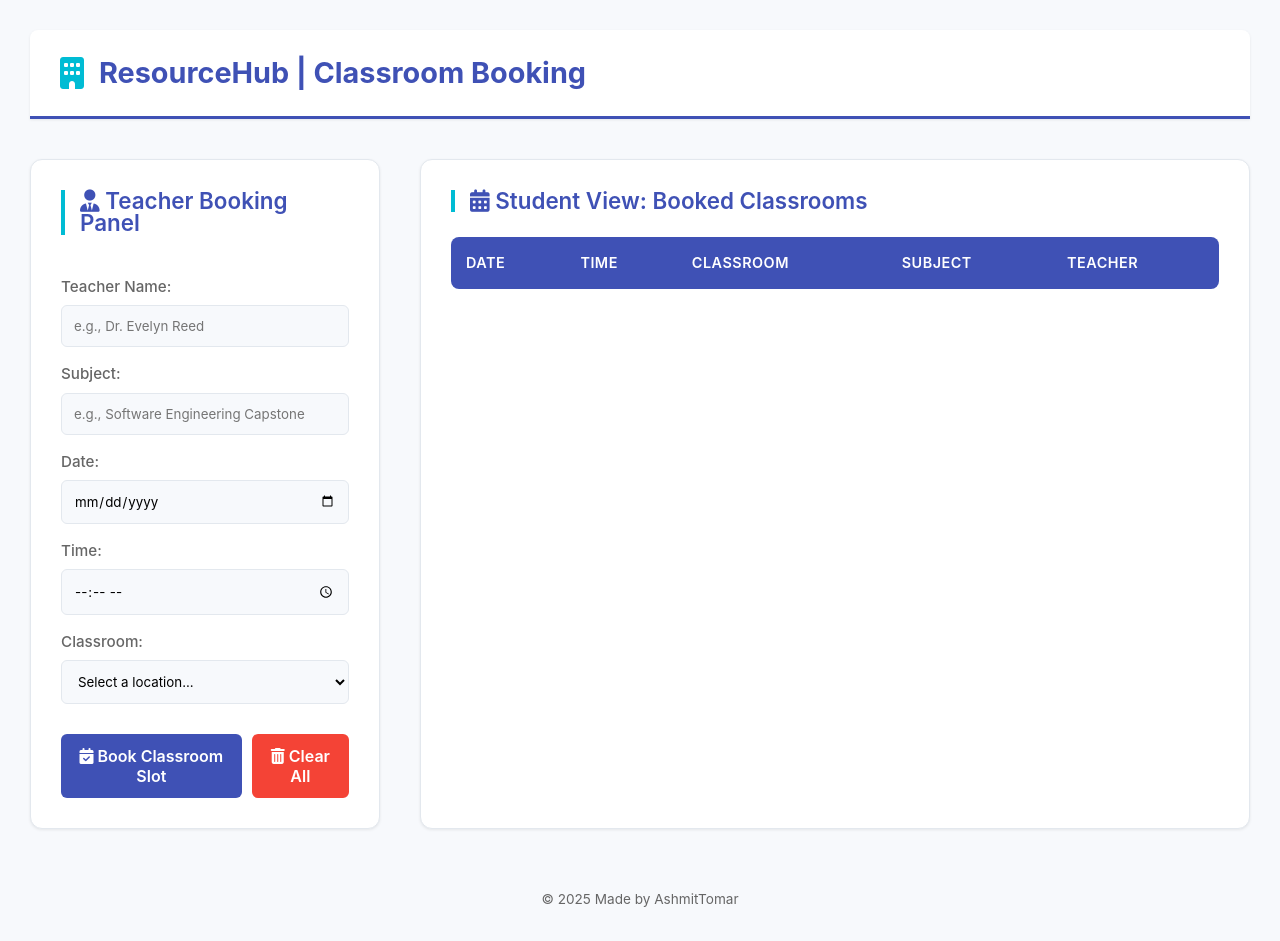
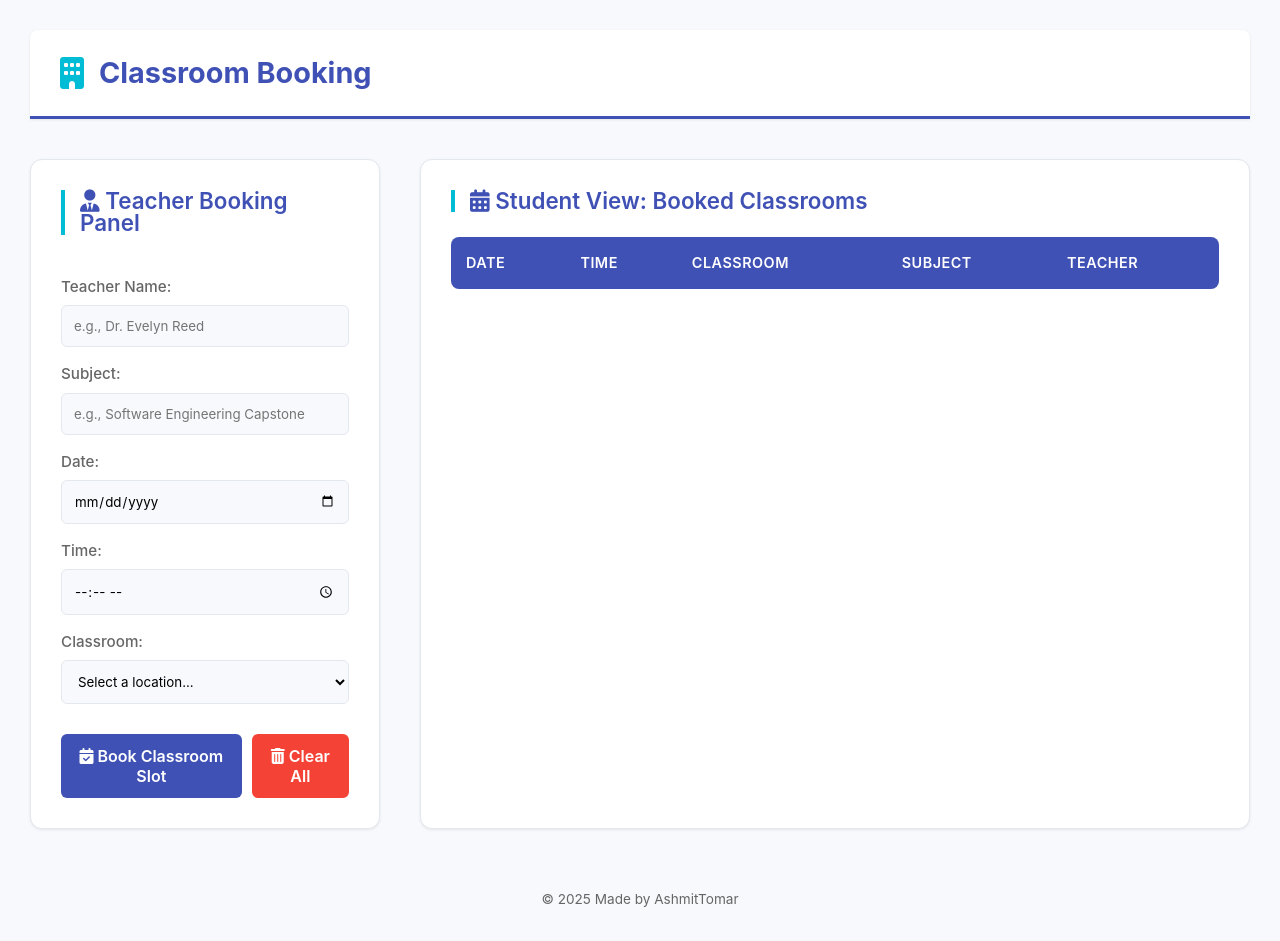
Before and after one commit to ashmittomar/Projects, a plain HTML site: page Classroom_Booking_System/index.html in a window 1280 px wide. Drawn offline with Linux system fonts and the light colour scheme.

Commit message:
Classroom_Booking_System-Project

```diff
--- a/Classroom_Booking_System/index.html
+++ b/Classroom_Booking_System/index.html
@@ -4,7 +4,8 @@
 <head>
   <meta charset="UTF-8">
   <meta name="viewport" content="width=device-width, initial-scale=1.0">
-  <title>ResourceHub | University Booking System</title>
+  <title>University Classroom Booking System</title>
+  <link rel="icon" type="image/x-icon" href="image/bookingsystem.png">
   <link rel="stylesheet" href="style.css">
   <link rel="stylesheet" href="https://cdnjs.cloudflare.com/ajax/libs/font-awesome/6.0.0-beta3/css/all.min.css">
 </head>
@@ -12,7 +13,7 @@
 <body>
   <header>
     <i class="fas fa-building logo-icon"></i>
-    <h1>ResourceHub | Classroom Booking</h1>
+    <h1>Classroom Booking</h1>
   </header>
 
   <main>
```
Also changed, not shown: Classroom_Booking_System/image/bookingsystem.png (added).
